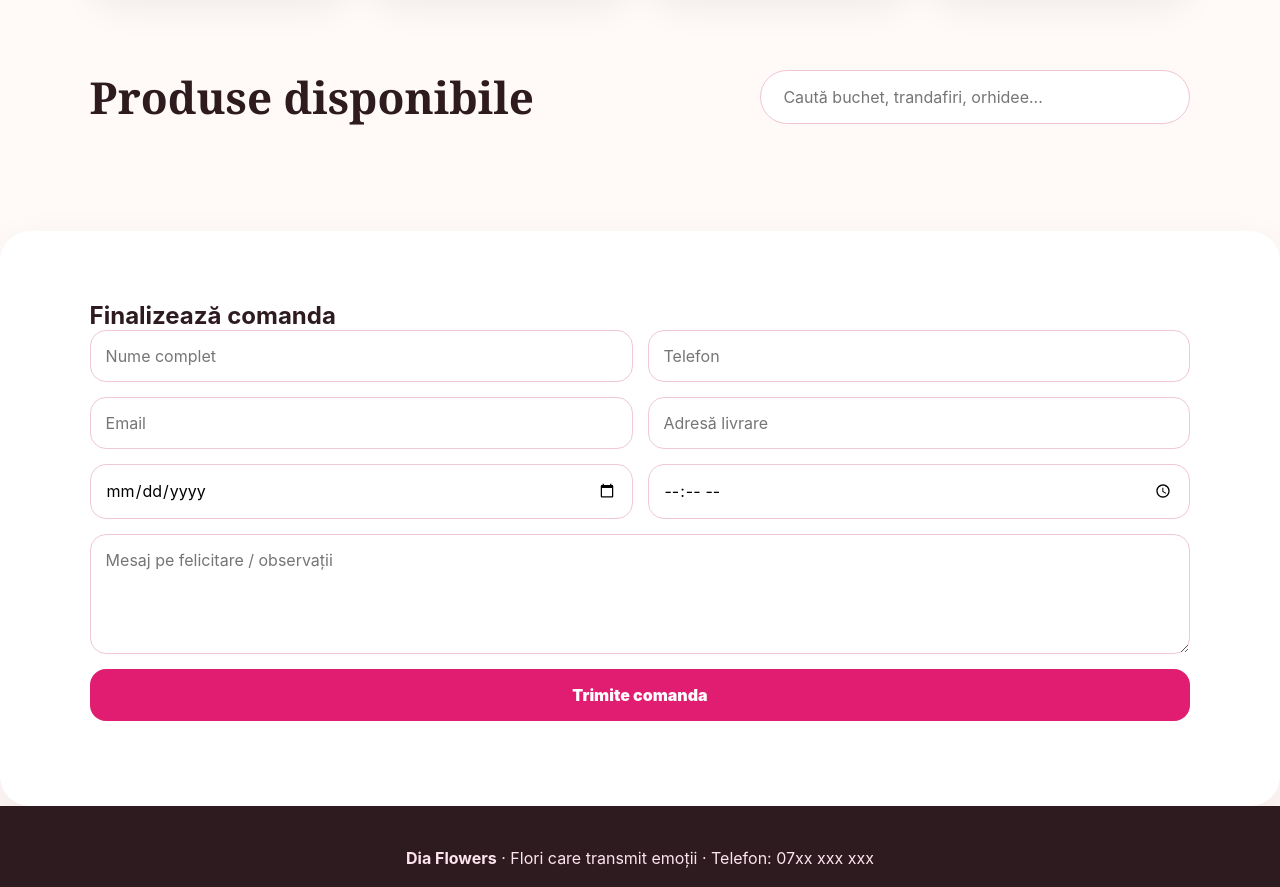
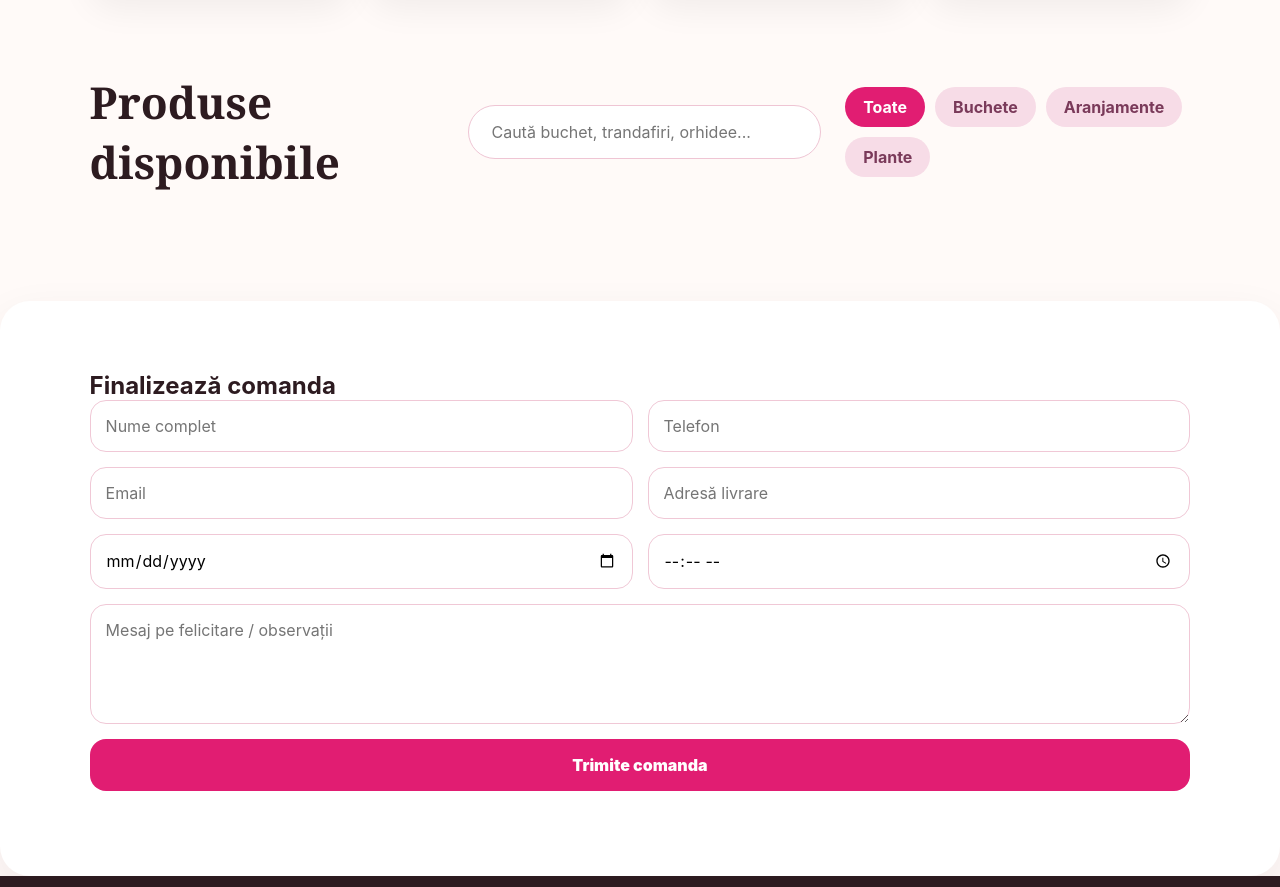
Before and after one commit to mihaimahera-boop/diaflowers, a website: page public/index.html in a window 1280 px wide. Shown: the part 917-1804 px from the top of the page. Drawn offline with Linux system fonts and the light colour scheme; no server answers.

Commit message:
Add product category filters

```diff
--- a/public/app.js
+++ b/public/app.js
@@ -13,6 +13,7 @@ const WHATSAPP_PHONE = "40764699342"; // pune aici numărul Dia Flowers, ex: 407
 
 let products = [];
 let cart = JSON.parse(localStorage.getItem("flowerCart") || "[]");
+let currentCategory = "toate";
 
 const lei = (n) => `${Number(n || 0).toLocaleString("ro-RO")} lei`;
 const saveCart = () => localStorage.setItem("flowerCart", JSON.stringify(cart));
@@ -28,12 +29,18 @@ async function loadProducts() {
 function renderProducts() {
   const q = (searchInput.value || "").toLowerCase();
 
-  const filtered = products.filter((p) =>
-    [p.name, p.category, p.description]
-      .join(" ")
-      .toLowerCase()
-      .includes(q)
-  );
+  const filtered = products.filter((p) => {
+  const matchesSearch = [p.name, p.category, p.description]
+    .join(" ")
+    .toLowerCase()
+    .includes(q);
+
+  const matchesCategory =
+    currentCategory === "toate" ||
+    p.category === currentCategory;
+
+  return matchesSearch && matchesCategory;
+});
 
   productsGrid.innerHTML = filtered
     .map(
@@ -220,5 +227,18 @@ checkoutForm.addEventListener("submit", async (e) => {
 cartBtn.onclick = () => cartDrawer.classList.remove("hidden");
 closeCart.onclick = () => cartDrawer.classList.add("hidden");
 searchInput.oninput = renderProducts;
+document.querySelectorAll(".category-btn").forEach((btn) => {
+  btn.addEventListener("click", () => {
 
+    document
+      .querySelectorAll(".category-btn")
+      .forEach((b) => b.classList.remove("active"));
+
+    btn.classList.add("active");
+
+    currentCategory = btn.dataset.category;
+
+    renderProducts();
+  });
+});
 loadProducts();
--- a/public/index.html
+++ b/public/index.html
@@ -73,6 +73,23 @@
     <div class="section-title">
       <h2>Produse disponibile</h2>
       <input id="searchInput" placeholder="Caută buchet, trandafiri, orhidee..." />
+      <div class="category-filters">
+  <button class="category-btn active" data-category="toate">
+    Toate
+  </button>
+
+  <button class="category-btn" data-category="Buchete">
+    Buchete
+  </button>
+
+  <button class="category-btn" data-category="Aranjamente">
+    Aranjamente
+  </button>
+
+  <button class="category-btn" data-category="Plante">
+    Plante
+  </button>
+</div>
     </div>
 
     <div id="productsGrid" class="grid"></div>
--- a/public/style.css
+++ b/public/style.css
@@ -806,3 +806,24 @@ footer{
     grid-template-columns:1fr;
   }
 }
+.category-filters{
+  display:flex;
+  gap:10px;
+  flex-wrap:wrap;
+  margin:20px 0;
+}
+
+.category-btn{
+  border:none;
+  padding:10px 18px;
+  border-radius:999px;
+  cursor:pointer;
+  background:#f7dce7;
+  color:#7a3a5a;
+  font-weight:700;
+}
+
+.category-btn.active{
+  background:#e11d72;
+  color:white;
+}
```
